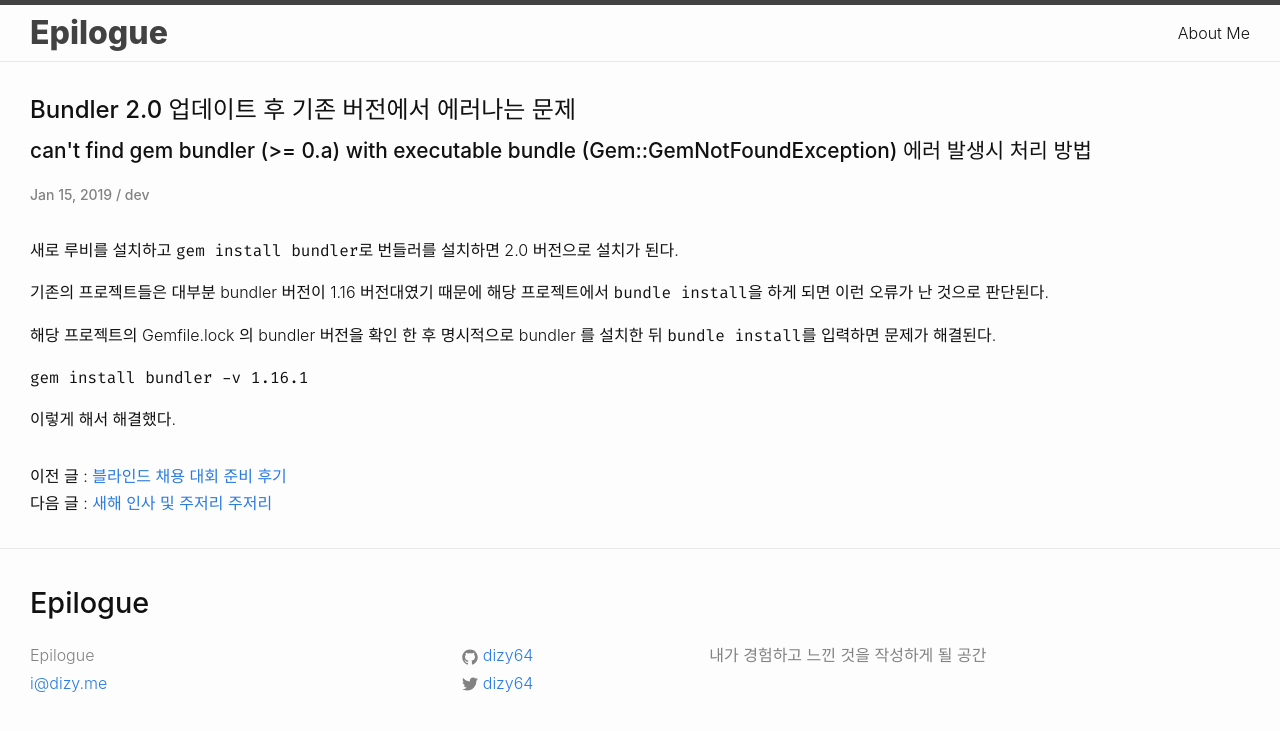
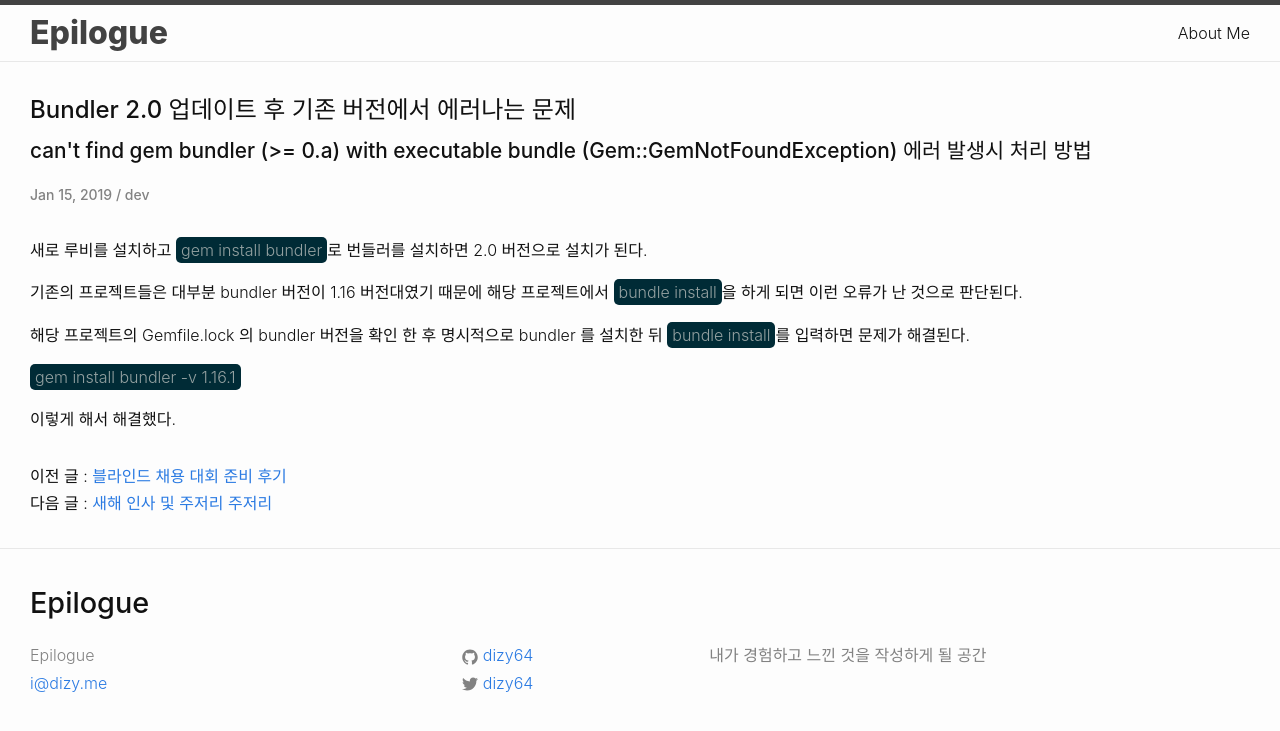
Before and after one commit to dizy64/dizy64.github.io, a Jekyll site: the page built from _posts/2019-01-15-ruby-bundler-error.md, in a window 1280 px wide. Shown: the top 731 px of the page. Built offline with Jekyll 4.4.1, drawn with Linux system fonts in a browser that asks for light colours; some web fonts are replaced; comment, search, counter and statistics services are not loaded.

Commit message:
인라인 코드 라인에 대한 스타일을 수정하다

```diff
--- a/_sass/_base.scss
+++ b/_sass/_base.scss
@@ -135,7 +135,14 @@ blockquote {
  * Code formatting
  */
 code {
-    font-family: $base-code-font-family;
+    font-family: $base-font-family;
+    background-color: #002b36;
+    color: #93a1a1;
+    padding: 3px 5px;
+    -moz-border-radius: $inline-code-bacground-round;
+    -khtml-border-radius: $inline-code-bacground-round;
+    -webkit-border-radius: $inline-code-bacground-round;
+    border-radius: $inline-code-bacground-round;
 }
 
 .highlighter-rouge {
--- a/css/main.scss
+++ b/css/main.scss
@@ -31,6 +31,8 @@ $content-width:    1600px;
 $on-palm:          600px;
 $on-laptop:        1200px;
 
+$inline-code-bacground-round: 5px;
+
 
 
 // Use media queries like this:
```
